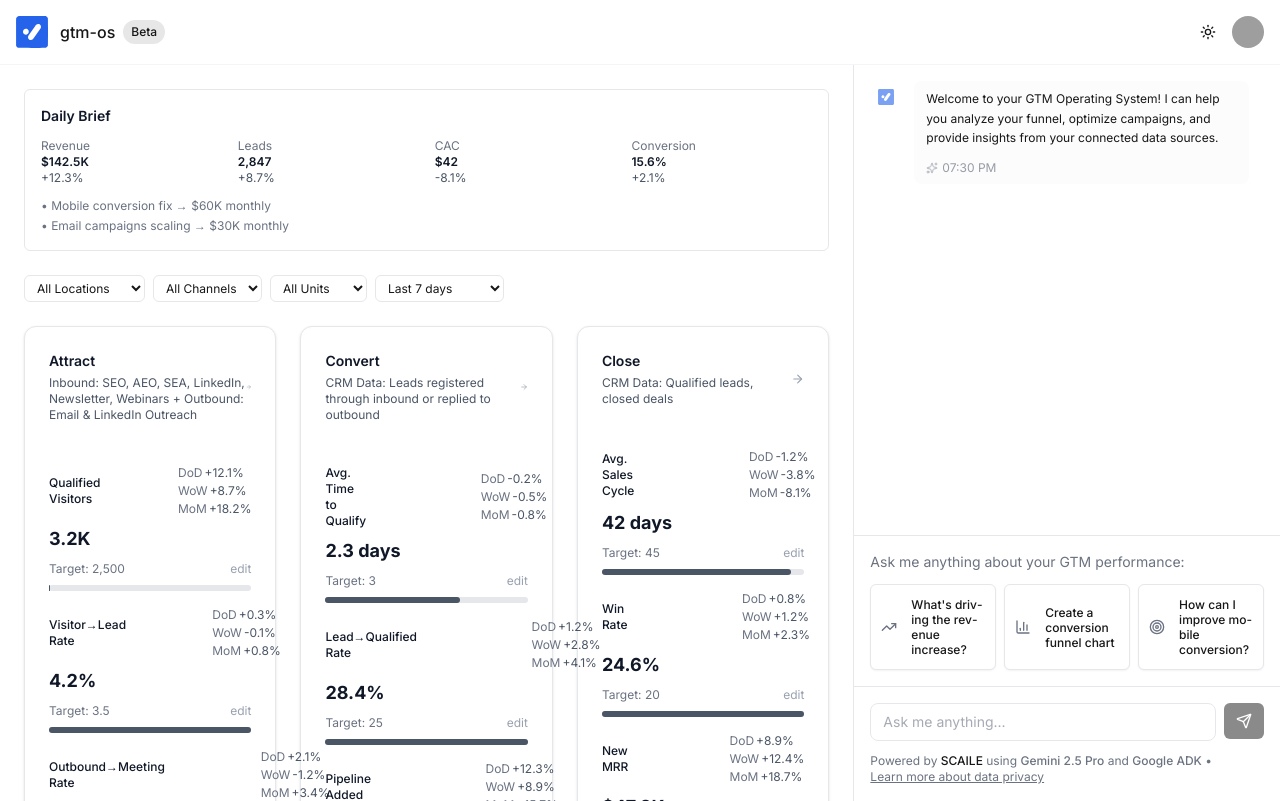
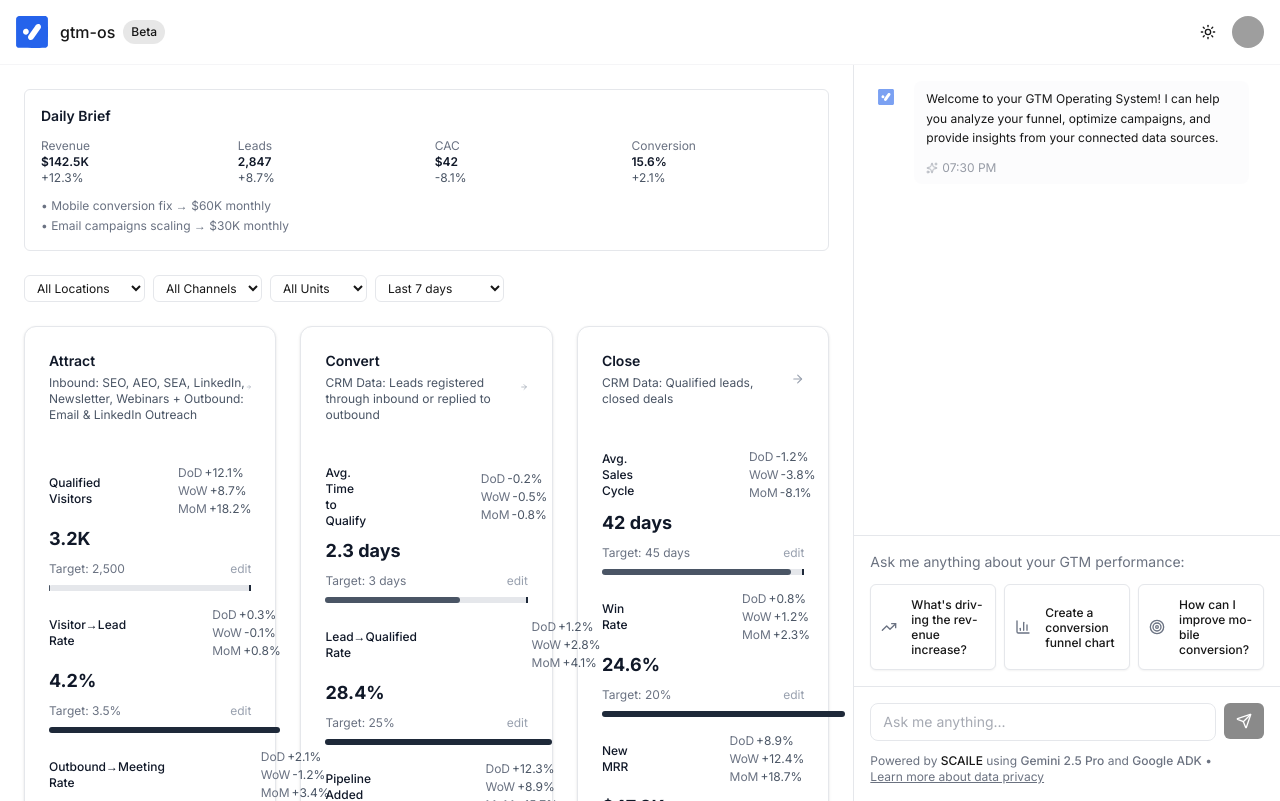
Before and after one commit to SCAILE-it/gtm-os, a Next.js app: page / in a window 1280 px wide. Built offline with nearby package versions, Linux system fonts and the light colour scheme; grey boxes are pictures that could not be loaded.

Commit message:
Fix target comparison - matching units and bars can exceed 100%

```diff
--- a/src/components/dashboard/gtm-dashboard.tsx
+++ b/src/components/dashboard/gtm-dashboard.tsx
@@ -89,7 +89,7 @@ export function GTMDashboard() {
         label: "Outbound→Meeting Rate",
         value: "12.8%",
         change: { day: 2.1, week: -1.2, month: 3.4 },
-        benchmark: { target: 8, status: "above" as const, editable: true },
+        benchmark: { target: 8.0, status: "above" as const, editable: true },
         dataSources: ["Apollo", "Instantly"],
         calculation: "Meetings booked / Outbound contacts * 100"
       }
@@ -270,17 +270,33 @@ export function GTMDashboard() {
 
               {/* Simple Target Comparison */}
               <div className="flex items-center justify-between text-xs text-gray-500 dark:text-gray-400">
-                <span>Target: {metric.benchmark.target.toLocaleString()}</span>
+                <span>Target: {
+                  metric.value.includes('%')
+                    ? `${metric.benchmark.target}%`
+                    : metric.value.includes('$')
+                    ? `$${(metric.benchmark.target / 1000).toFixed(0)}K`
+                    : metric.value.includes('days')
+                    ? `${metric.benchmark.target} days`
+                    : metric.benchmark.target.toLocaleString()
+                }</span>
                 <button className="text-gray-400 hover:text-gray-600 text-xs" title="Edit target">
                   edit
                 </button>
               </div>
-              <div className="w-full bg-gray-200 dark:bg-gray-700 rounded-full h-1.5 relative">
-                {/* Progress towards target */}
+              <div className="w-full bg-gray-200 dark:bg-gray-700 rounded-full h-1.5 relative overflow-visible">
+                {/* Target indicator line at 100% */}
+                <div className="absolute right-0 top-0 w-0.5 h-1.5 bg-gray-800 dark:bg-gray-200" />
+
+                {/* Performance bar - can exceed container */}
                 <div
-                  className="bg-gray-600 dark:bg-gray-400 h-1.5 rounded-full transition-all duration-300"
+                  className={`h-1.5 rounded-full transition-all duration-300 ${
+                    (parseInt(metric.value.replace(/[^0-9.]/g, '')) / metric.benchmark.target) > 1
+                      ? 'bg-gray-800 dark:bg-gray-200'
+                      : 'bg-gray-600 dark:bg-gray-400'
+                  }`}
                   style={{
-                    width: `${Math.min(100, (parseInt(metric.value.replace(/[^0-9.]/g, '')) / metric.benchmark.target) * 100)}%`
+                    width: `${(parseInt(metric.value.replace(/[^0-9.]/g, '')) / metric.benchmark.target) * 100}%`,
+                    maxWidth: '150%'
                   }}
                 />
               </div>
```
